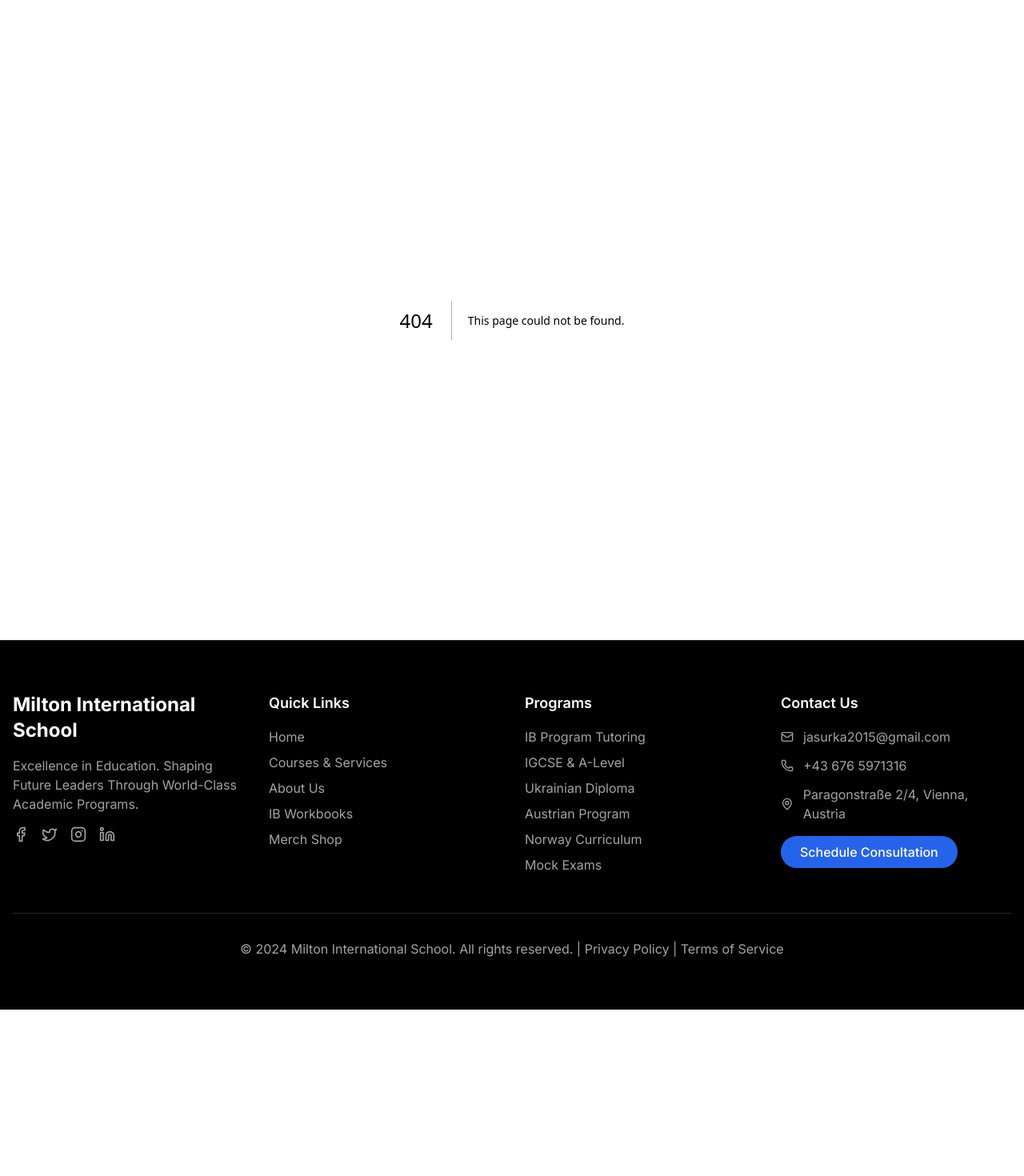
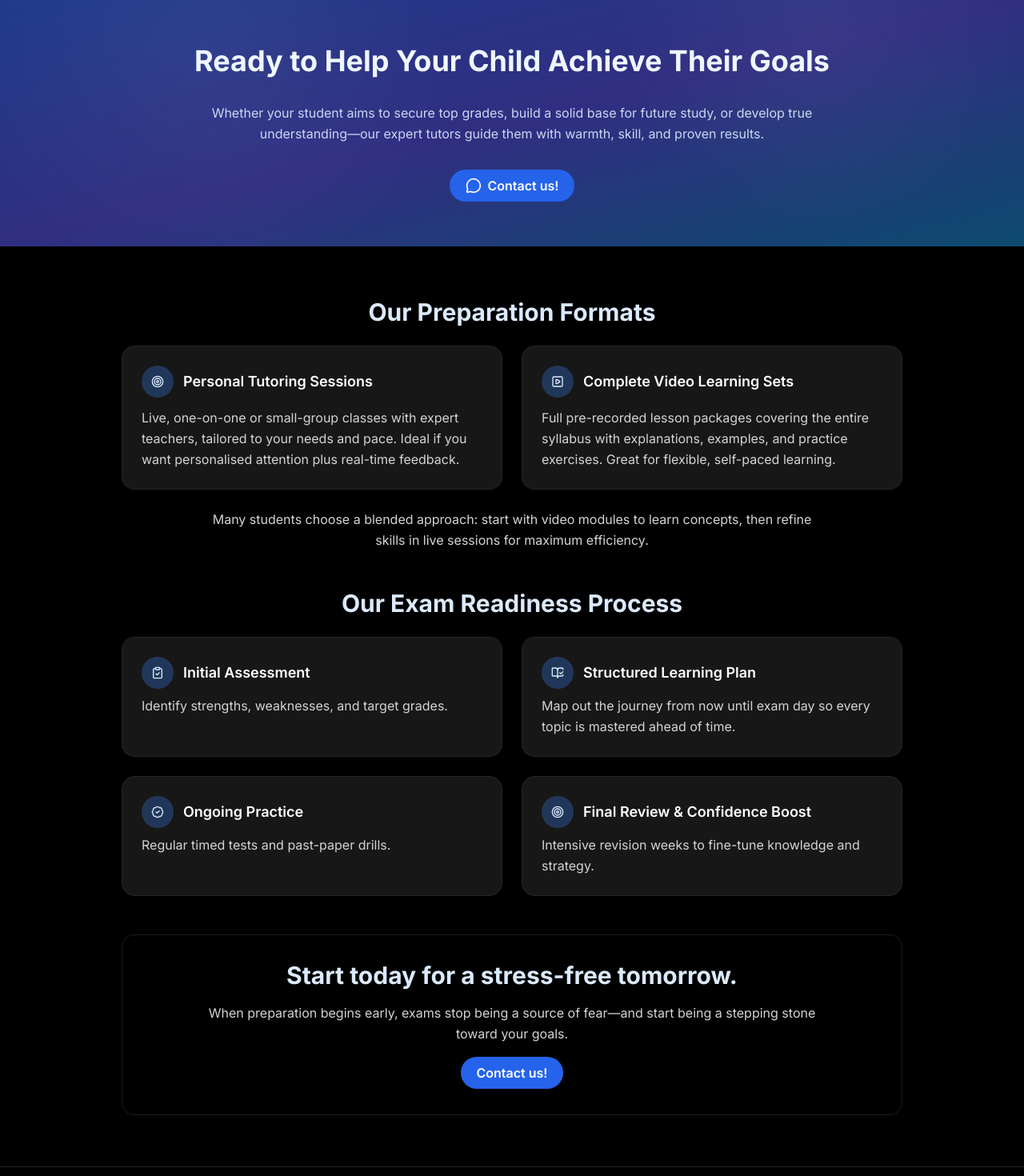
Before and after one commit to JaskinsAndy/Miltonito, a Next.js app: page /courses/exam-prep in a window 1280 px wide. Before the commit this address had no page. Shown: the top 1470 px of the page at 80% size. Before the commit the page ends 1262 px from the top, so only its background shows below. Built offline with nearby package versions, Linux system fonts and the light colour scheme.

Commit message:
Add Exam Preparation page and link

```diff
--- /dev/null
+++ b/app/courses/exam-prep/page.tsx
@@ -0,0 +1,111 @@
+"use client";
+
+import React from "react";
+import { motion } from "framer-motion";
+import { BadgeCheck, BookOpenCheck, ClipboardCheck, MessageCircle, PlaySquare, Target } from "lucide-react";
+
+const formats = [
+  {
+    title: "Personal Tutoring Sessions",
+    text: "Live, one-on-one or small-group classes with expert teachers, tailored to your needs and pace. Ideal if you want personalised attention plus real-time feedback.",
+    icon: Target,
+  },
+  {
+    title: "Complete Video Learning Sets",
+    text: "Full pre-recorded lesson packages covering the entire syllabus with explanations, examples, and practice exercises. Great for flexible, self-paced learning.",
+    icon: PlaySquare,
+  },
+];
+
+const steps = [
+  { title: "Initial Assessment", text: "Identify strengths, weaknesses, and target grades.", icon: ClipboardCheck },
+  { title: "Structured Learning Plan", text: "Map out the journey from now until exam day so every topic is mastered ahead of time.", icon: BookOpenCheck },
+  { title: "Ongoing Practice", text: "Regular timed tests and past-paper drills.", icon: BadgeCheck },
+  { title: "Final Review & Confidence Boost", text: "Intensive revision weeks to fine-tune knowledge and strategy.", icon: Target },
+];
+
+export default function ExamPrepPage() {
+  return (
+    <div className="min-h-screen bg-black text-white">
+      <div className="relative overflow-hidden bg-gradient-to-br from-blue-900 via-indigo-900 to-sky-900">
+        <div className="absolute inset-0 opacity-25 bg-[radial-gradient(circle_at_20%_20%,rgba(255,255,255,0.2),transparent_30%),radial-gradient(circle_at_80%_10%,rgba(255,255,255,0.18),transparent_25%)]" />
+        <div className="max-w-5xl mx-auto px-6 py-14 relative space-y-8 text-center">
+          <motion.h1
+            initial={{ opacity: 0, y: 16 }}
+            animate={{ opacity: 1, y: 0 }}
+            transition={{ duration: 0.6 }}
+            className="text-3xl md:text-4xl font-bold text-blue-50"
+          >
+            Ready to Help Your Child Achieve Their Goals
+          </motion.h1>
+          <p className="text-blue-100/90 leading-relaxed max-w-3xl mx-auto">
+            Whether your student aims to secure top grades, build a solid base for future study, or develop true understanding—our expert tutors guide them with warmth, skill, and proven results.
+          </p>
+          <div className="flex justify-center">
+            <a
+              href="mailto:jasurka2015@gmail.com"
+              className="inline-flex items-center gap-2 px-5 py-2 rounded-full bg-blue-600 hover:bg-blue-700 text-white font-semibold transition-colors"
+            >
+              <MessageCircle className="h-5 w-5" />
+              Contact us!
+            </a>
+          </div>
+        </div>
+      </div>
+
+      <div className="max-w-5xl mx-auto px-6 py-16 space-y-12">
+        <section className="space-y-6 text-center">
+          <h2 className="text-2xl md:text-3xl font-bold text-blue-100">Our Preparation Formats</h2>
+          <div className="grid md:grid-cols-2 gap-6 text-left">
+            {formats.map(({ title, text, icon: Icon }) => (
+              <div key={title} className="bg-neutral-900 border border-neutral-800 rounded-2xl p-6 space-y-3">
+                <div className="inline-flex items-center gap-3 text-lg font-semibold">
+                  <span className="inline-flex h-10 w-10 items-center justify-center rounded-full bg-blue-500/30 text-blue-100">
+                    <Icon className="h-4 w-4" />
+                  </span>
+                  <span>{title}</span>
+                </div>
+                <p className="text-neutral-300 leading-relaxed">{text}</p>
+              </div>
+            ))}
+          </div>
+          <p className="text-neutral-300 leading-relaxed max-w-3xl mx-auto">
+            Many students choose a blended approach: start with video modules to learn concepts, then refine skills in live sessions for maximum efficiency.
+          </p>
+        </section>
+
+        <section className="space-y-6">
+          <h2 className="text-2xl md:text-3xl font-bold text-blue-100 text-center">Our Exam Readiness Process</h2>
+          <div className="grid md:grid-cols-2 gap-6">
+            {steps.map(({ title, text, icon: Icon }) => (
+              <div key={title} className="bg-neutral-900 border border-neutral-800 rounded-2xl p-6 space-y-2">
+                <div className="inline-flex items-center gap-3 text-lg font-semibold">
+                  <span className="inline-flex h-10 w-10 items-center justify-center rounded-full bg-blue-500/30 text-blue-100">
+                    <Icon className="h-4 w-4" />
+                  </span>
+                  <span>{title}</span>
+                </div>
+                <p className="text-neutral-300 leading-relaxed">{text}</p>
+              </div>
+            ))}
+          </div>
+        </section>
+
+        <section className="bg-black/40 border border-white/10 rounded-2xl p-8 space-y-4 text-center shadow-[0_20px_60px_rgba(0,0,0,0.4)]">
+          <h2 className="text-2xl md:text-3xl font-bold text-blue-100">Start today for a stress-free tomorrow.</h2>
+          <p className="text-neutral-300 max-w-3xl mx-auto leading-relaxed">
+            When preparation begins early, exams stop being a source of fear—and start being a stepping stone toward your goals.
+          </p>
+          <div className="flex justify-center">
+            <a
+              href="mailto:jasurka2015@gmail.com"
+              className="inline-flex items-center gap-2 px-5 py-2 rounded-full bg-blue-600 hover:bg-blue-700 text-white font-semibold transition-colors"
+            >
+              Contact us!
+            </a>
+          </div>
+        </section>
+      </div>
+    </div>
+  );
+}
--- a/app/courses/page.tsx
+++ b/app/courses/page.tsx
@@ -37,7 +37,7 @@ export default function CoursesPage() {
     {
       title: "Preparation for Exams",
       description: "We can help you to get prepared for your exams in IB DIPLOMA, IGSCE and A-Level programs, as well as PSAT, SAT and GMAT.",
-      link: "#exam-prep",
+      link: "/courses/exam-prep",
       icon: <Target className="w-6 h-6" />
     },
     {
```
